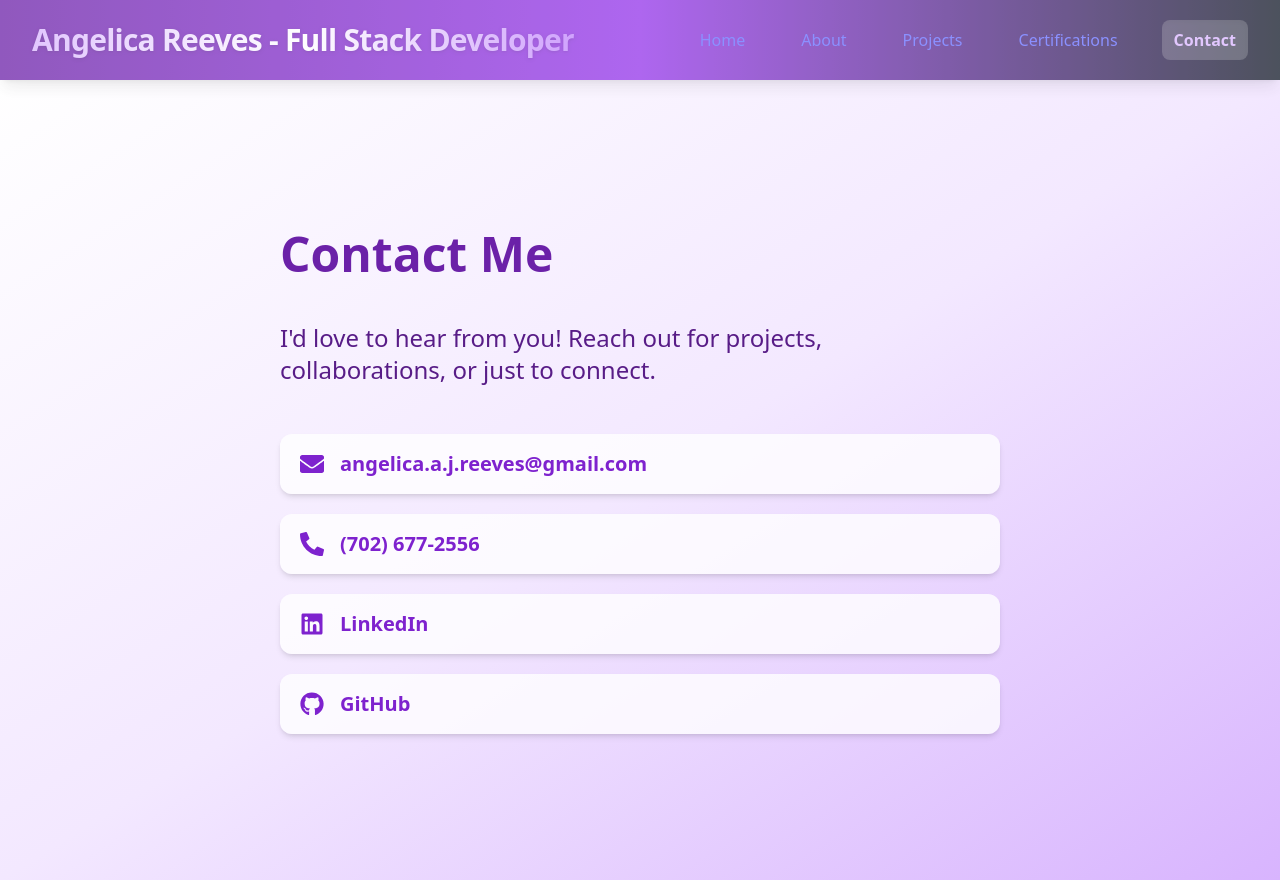
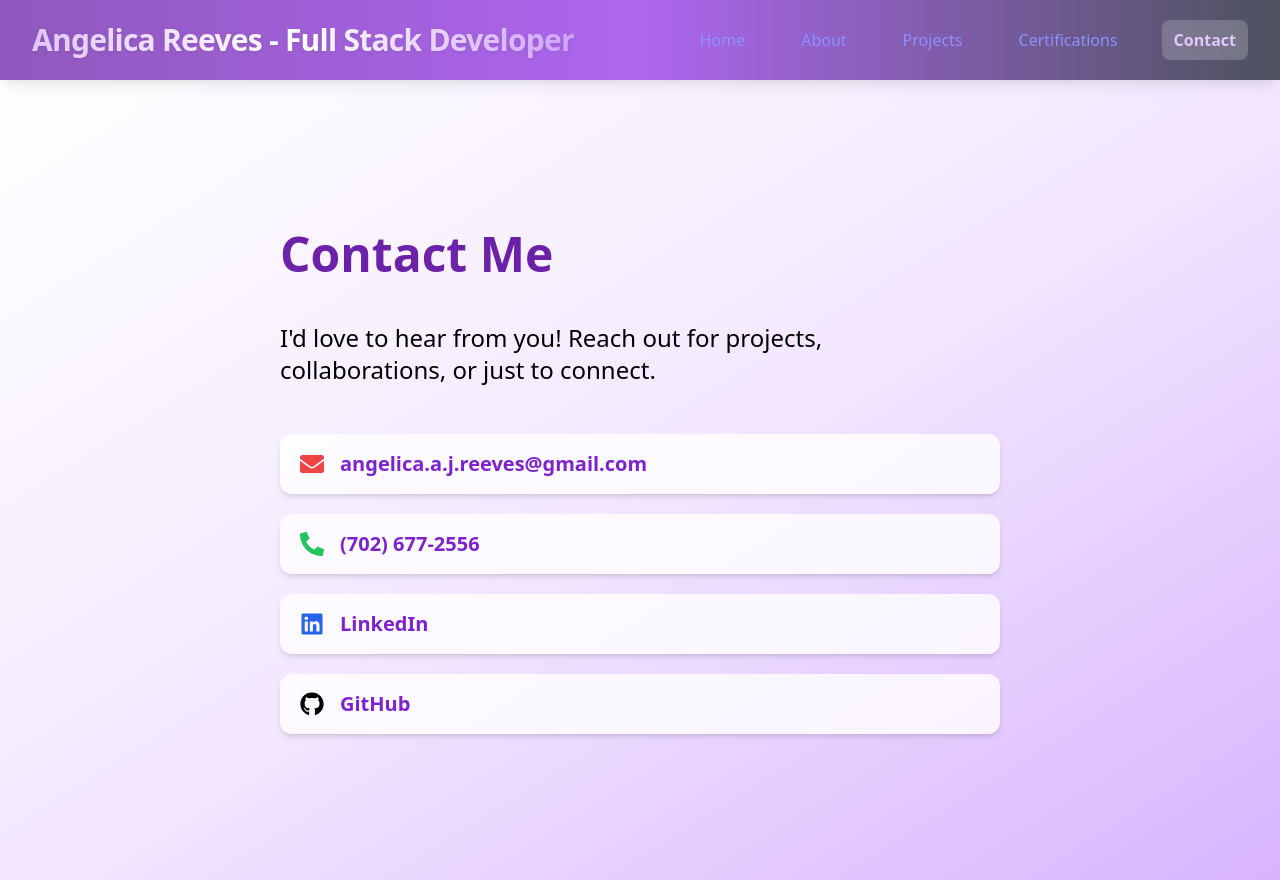
Before and after one commit to angelicereeves/my-portfolio, a React (Vite) app: page /contact in a window 1280 px wide. Built offline with nearby package versions, Linux system fonts and the light colour scheme; the HTML template or start-up script is replaced by a standard one.

Commit message:
updated home page and contact

```diff
--- a/src/components/about.jsx
+++ b/src/components/about.jsx
@@ -74,7 +74,7 @@ export default function About() {
         {/* Removed max-w-2xl below */}
         <h1 className="text-3xl md:text-4xl font-extrabold text-purple-800 mb-4 drop-shadow">About Me</h1>
         <p className="text-base md:text text-gray-800 mb-8 leading-relaxed">
-          Hey there! I’m Angelica Reeves, a Full Stack Developer with a love for crafting web apps that are as beautiful as they are functional. I work across the full development stack — from Python and JavaScript to CSS, React, and cloud platforms — to create seamless, engaging user experiences.
+          Hey there! I’m Angelica Reeves, a Full Stack Developer with a love for crafting web apps that are as beautiful as they are functional. I work across the full development stack — from Python and JavaScript to CSS, React, and cloud platforms, as well as some cybersecurity topics, — to create seamless, engaging user experiences.
 
 <br />Before coding, I spent years in the service industry, learning the value of hard work, adaptability, and putting people first. Those same qualities now drive how I approach every project: with creativity, empathy, and a focus on building solutions that truly make an impact.
 
--- a/src/components/contact.jsx
+++ b/src/components/contact.jsx
@@ -8,29 +8,29 @@ export default function Contact() {
         <h1 className="text-5xl font-extrabold text-purple-800 mb-2 mt-0 md:mt-1 md:mb-1 text-left">
           Contact Me
         </h1>
-        <p className="text-2xl text-purple-900 font-medium mb-2 max-w-xl text-left">
+        <p className="text-2xl text-black font-medium mb-2 max-w-xl text-left">
           I'd love to hear from you! Reach out for projects, collaborations, or just to connect.
         </p>
 
         <div className="flex flex-col gap-5">
           {[
             {
-              icon: <FaEnvelope className="text-2xl text-purple-700" />,
+              icon: <FaEnvelope className="text-2xl text-red-500" />,
               text: "angelica.a.j.reeves@gmail.com",
               href: "mailto:angelica.a.j.reeves@gmail.com",
             },
             {
-              icon: <FaPhoneAlt className="text-2xl text-purple-700" />,
+              icon: <FaPhoneAlt className="text-2xl text-green-500" />,
               text: "(702) 677-2556",
               href: "tel:7026772556",
             },
             {
-              icon: <FaLinkedin className="text-2xl text-purple-700" />,
+              icon: <FaLinkedin className="text-2xl text-blue-600" />,
               text: "LinkedIn",
               href: "https://www.linkedin.com/in/angelica-reeves-461350365/",
             },
             {
-              icon: <FaGithub className="text-2xl text-purple-700" />,
+              icon: <FaGithub className="text-2xl text-black" />,
               text: "GitHub",
               href: "https://github.com/angelicereeves",
             },
--- a/src/components/home.jsx
+++ b/src/components/home.jsx
@@ -5,7 +5,6 @@ import VicsGif from '../assets/images/project12.gif';
 import ScoobyDooGif from '../assets/images/project9.gif';
 import Project10Gif from '../assets/images/project10.gif';
 
-// List your GIFs and their durations (in seconds)
 const gifData = [
   { src: VicsGif, alt: "Vic's Training App", duration: 3.5 },
   { src: MauritiusGif, alt: "Moving to Mauritius", duration: 2.7 },
@@ -14,22 +13,77 @@ const gifData = [
 ];
 
 export default function Home() {
-  // State to track the current gif order (by index)
   const [order, setOrder] = useState([0, 1, 2, 3]);
 
   useEffect(() => {
     const maxDuration = Math.max(...order.map(i => gifData[i].duration));
     const timeout = setTimeout(() => {
-      setOrder(([a, b, c, d]) => [b, c, d, a]); // rotate positions
+      setOrder(([a, b, c, d]) => [b, c, d, a]);
     }, maxDuration * 2 * 500);
-
     return () => clearTimeout(timeout);
   }, [order]);
 
   return (
     <main className="min-h-screen bg-gradient-to-br from-white via-purple-100 to-purple-300 flex flex-col lg:flex-row items-center px-4 sm:px-6 lg:px-12 py-12 gap-12">
 
-      {/* LEFT: Rotating GIFs in a responsive 2x2 grid */}
+      {/* LEFT: Cards and Info (now first in DOM order) */}
+      <div className="flex flex-col items-center lg:items-start w-full px-2">
+        {/* Name/Title/Tagline */}
+        <div className="mb-8 text-center lg:text-left">
+          <h1 className="text-4xl md:text-5xl font-extrabold text-purple-700 mb-2">Angelica Reeves</h1>
+          <h2 className="text-xl md:text-2xl text-purple-700 font-semibold mb-2">
+            Full Stack Developer
+          </h2>
+          <p className="text-gray-700 max-w-md mx-auto lg:mx-0">
+            I build web applications that combine functionality, performance, and great design. As a full stack developer, I leverage JavaScript, Python, Node.js, and cloud technologies to deliver seamless, responsive, and impactful digital solutions.
+          </p>
+        </div>
+
+        {/* Cards Section */}
+        <div className="grid grid-cols-1 md:grid-cols-2 gap-6 w-full max-w-2xl">
+          <div className="bg-white/90 border border-purple-200 shadow-xl rounded-2xl p-6 flex flex-col items-center hover:scale-105 transition">
+            <h3 className="text-lg font-bold mb-2 text-purple-700">About Me</h3>
+            <p className="text-gray-600 mb-4 text-sm">
+              Experienced in JavaScript, Node.js, Python, and cloud platforms. I thrive on solving challenging problems and collaborating with creative teams.
+            </p>
+            <Link to="/about" className="text-purple-700 hover:underline font-semibold">
+              Learn more &rarr;
+            </Link>
+          </div>
+
+          <div className="bg-white/90 border border-purple-200 shadow-xl rounded-2xl p-6 flex flex-col items-center hover:scale-105 transition">
+            <h3 className="text-lg font-bold mb-2 text-purple-700">Projects</h3>
+            <p className="text-gray-600 mb-4 text-sm">
+              Explore my portfolio of web apps, APIs, and automation tools. I love bringing ideas to life through code!
+            </p>
+            <Link to="/projects" className="text-purple-700 hover:underline font-semibold">
+              See projects &rarr;
+            </Link>
+          </div>
+
+          <div className="bg-white/90 border border-purple-200 shadow-xl rounded-2xl p-6 flex flex-col items-center hover:scale-105 transition">
+            <h3 className="text-lg font-bold mb-2 text-purple-700">Get in Touch</h3>
+            <p className="text-gray-600 mb-4 text-sm">
+              Interested in working together or just want to connect? I’d love to hear from you!
+            </p>
+            <Link to="/contact" className="text-purple-700 hover:underline font-semibold">
+              Contact me &rarr;
+            </Link>
+          </div>
+
+          <div className="bg-white/90 border border-purple-200 shadow-xl rounded-2xl p-6 flex flex-col items-center hover:scale-105 transition">
+            <h3 className="text-lg font-bold mb-2 text-purple-700">Certifications</h3>
+            <p className="text-gray-600 mb-4 text-sm">
+              I hold several certifications in web development, cybersecurity, and cloud technologies.
+            </p>
+            <Link to="/certifications" className="text-purple-700 hover:underline font-semibold">
+              View certifications &rarr;
+            </Link>
+          </div>
+        </div>
+      </div>
+
+      {/* RIGHT: Rotating GIFs (now second in DOM order) */}
       <div className="grid grid-cols-1 sm:grid-cols-2 gap-4 sm:gap-6 w-full max-w-3xl mx-auto">
         {order.map((i, index) => (
           <img
@@ -41,67 +95,6 @@ export default function Home() {
         ))}
       </div>
 
-      {/* RIGHT: Cards and Info */}
-      <div className="flex flex-col items-center lg:items-start w-full px-2">
-
-        {/* Name/Title/Tagline */}
-        <div className="mb-8 text-center lg:text-left">
-          <h1 className="text-4xl md:text-5xl font-extrabold text-gray-900 mb-1">Angelica Reeves</h1>
-          <h2 className="text-xl md:text-2xl text-purple-700 font-semibold mb-2">
-            Full Stack Developer
-          </h2>
-          <p className="text-gray-700 max-w-md mx-auto lg:mx-0">
-            I build web applications that combine functionality, performance, and great design. As a full stack developer, I leverage JavaScript, Python, Node.js, and cloud technologies to deliver seamless, responsive, and impactful digital solutions.
-          </p>
-        </div>
-
-        {/* Cards Section */}
-        <div className="grid grid-cols-1 md:grid-cols-2 gap-6 w-full max-w-2xl">
-          {/* About Card */}
-          <div className="bg-white/90 border border-purple-200 shadow-xl rounded-2xl p-6 flex flex-col items-center hover:scale-105 transition">
-            <h3 className="text-lg font-bold mb-2 text-purple-700">About Me</h3>
-            <p className="text-gray-600 mb-4 text-sm">
-              Experienced in JavaScript, Node.js, Python, and cloud platforms. I thrive on solving challenging problems and collaborating with creative teams.
-            </p>
-            <Link to="/about" className="text-purple-700 hover:underline font-semibold">
-              Learn more &rarr;
-            </Link>
-          </div>
-
-          {/* Projects Card */}
-          <div className="bg-white/90 border border-purple-200 shadow-xl rounded-2xl p-6 flex flex-col items-center hover:scale-105 transition">
-            <h3 className="text-lg font-bold mb-2 text-purple-700">Projects</h3>
-            <p className="text-gray-600 mb-4 text-sm">
-              Explore my portfolio of web apps, APIs, and automation tools. I love bringing ideas to life through code!
-            </p>
-            <Link to="/projects" className="text-purple-700 hover:underline font-semibold">
-              See projects &rarr;
-            </Link>
-          </div>
-
-          {/* Contact Card */}
-          <div className="bg-white/90 border border-purple-200 shadow-xl rounded-2xl p-6 flex flex-col items-center hover:scale-105 transition">
-            <h3 className="text-lg font-bold mb-2 text-purple-700">Get in Touch</h3>
-            <p className="text-gray-600 mb-4 text-sm">
-              Interested in working together or just want to connect? I’d love to hear from you!
-            </p>
-            <Link to="/contact" className="text-purple-700 hover:underline font-semibold">
-              Contact me &rarr;
-            </Link>
-          </div>
-
-          {/* Certifications Card */}
-          <div className="bg-white/90 border border-purple-200 shadow-xl rounded-2xl p-6 flex flex-col items-center hover:scale-105 transition">
-            <h3 className="text-lg font-bold mb-2 text-purple-700">Certifications</h3>
-            <p className="text-gray-600 mb-4 text-sm">
-              I hold several certifications in web development and cloud technologies.
-            </p>
-            <Link to="/certifications" className="text-purple-700 hover:underline font-semibold">
-              View certifications &rarr;
-            </Link>
-          </div>
-        </div>
-      </div>
     </main>
   );
 }
--- a/src/index.css
+++ b/src/index.css
@@ -6,6 +6,10 @@
 .custom-heading {
   font-family: 'Poppins', sans-serif;
   color: #a21caf;
+}
+/* index.css */
+html, body {
+  overflow-x: hidden;
 }
 
 
```
